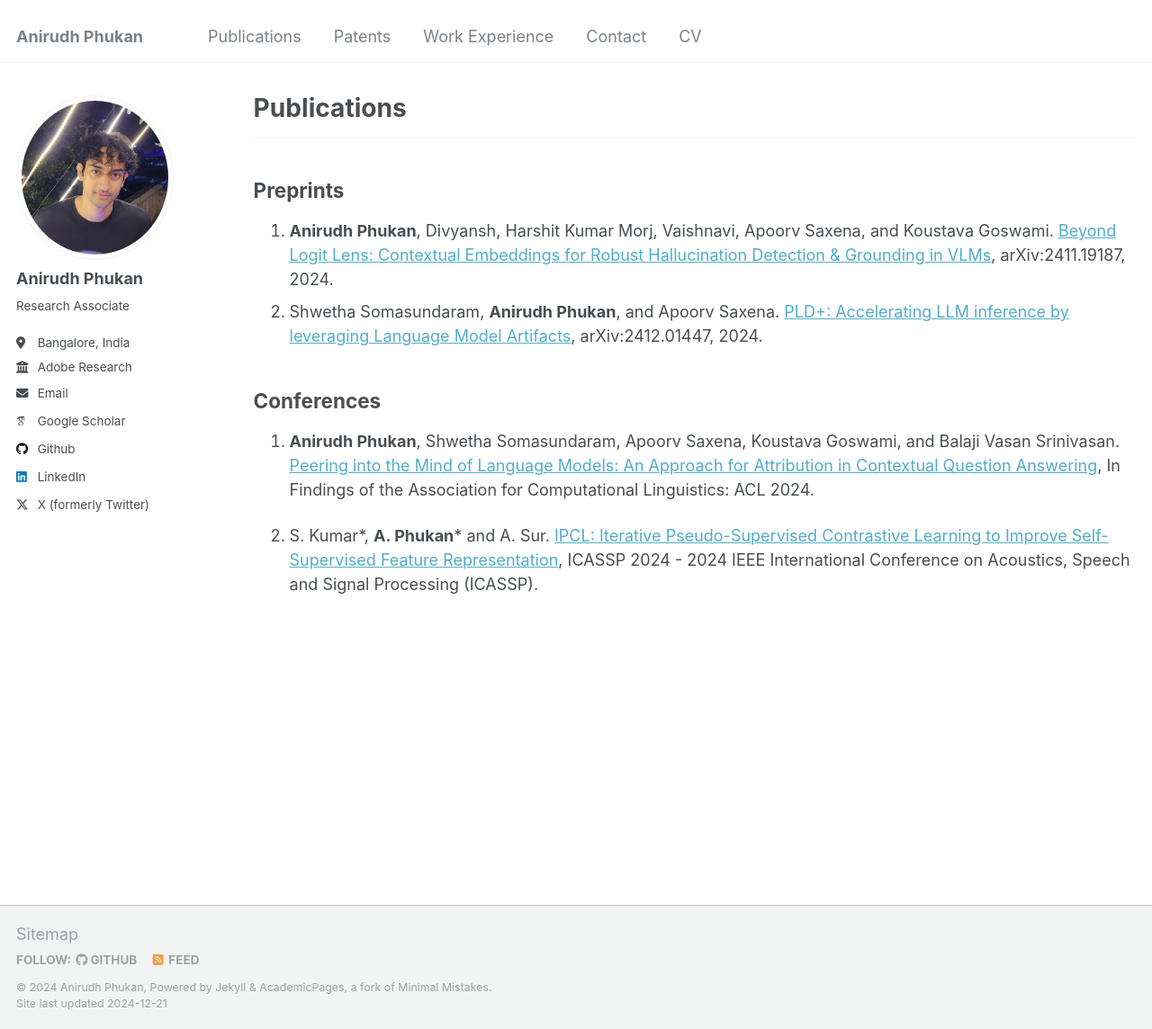
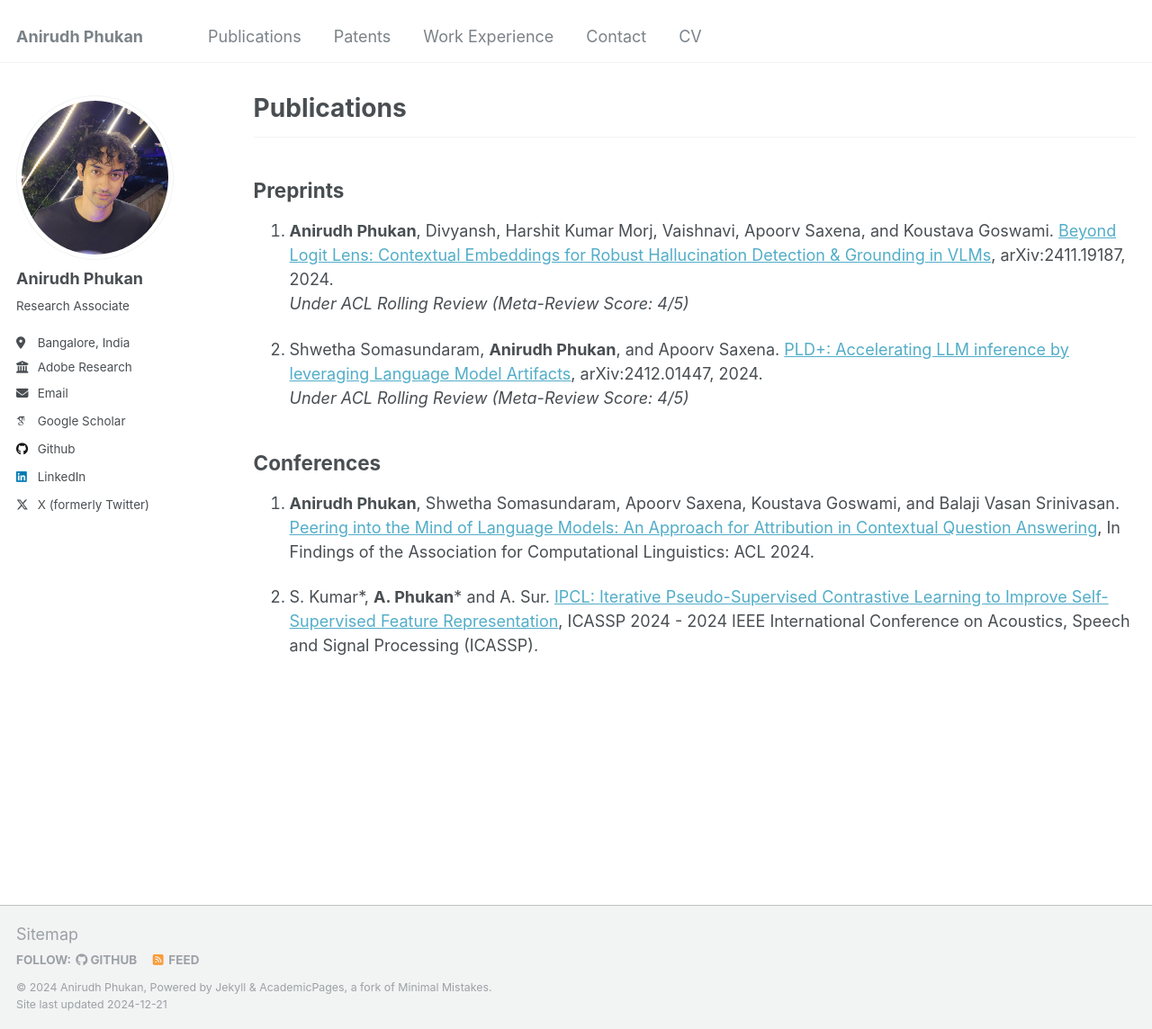
Before and after one commit to Anirudh-Phukan/Anirudh-Phukan.github.io, a Jekyll site: the page built from _pages/publications.md, in a window 1280 px wide and 1144 px high. Shown: the whole window at 90% size. Built offline with Jekyll 4.4.1, drawn with Linux system fonts in a browser that asks for light colours; some web fonts are replaced.

Commit message:
modified publications.md

```diff
--- a/_pages/publications.md
+++ b/_pages/publications.md
@@ -8,7 +8,10 @@ author_profile: true
 ---
 ## Preprints
 1. **Anirudh Phukan**, Divyansh, Harshit Kumar Morj, Vaishnavi, Apoorv Saxena, and Koustava Goswami. [Beyond Logit Lens: Contextual Embeddings for Robust Hallucination Detection & Grounding in VLMs](https://arxiv.org/abs/2411.19187), arXiv:2411.19187, 2024.
+*Under ACL Rolling Review (Meta-Review Score: 4/5)*
+
 2. Shwetha Somasundaram, **Anirudh Phukan**, and Apoorv Saxena. [PLD+: Accelerating LLM inference by leveraging Language Model Artifacts](https://arxiv.org/abs/2412.01447), arXiv:2412.01447, 2024.
+*Under ACL Rolling Review (Meta-Review Score: 4/5)*
 
 
 ## Conferences
```
